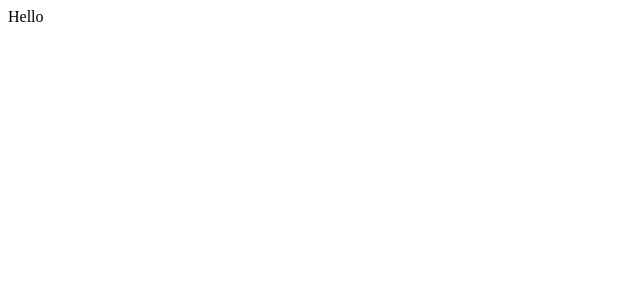
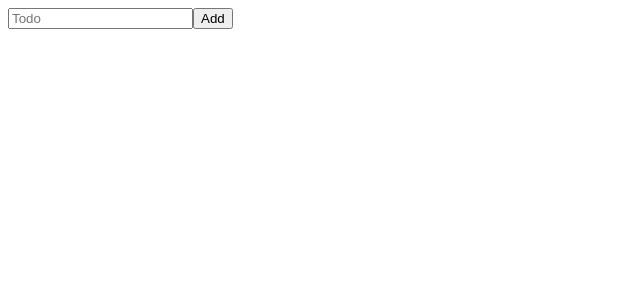
Before and after one commit to CianHub/practicing-react-hooks, a React (Create React App) app: page / in a window 1280 px wide. Shown: the top 300 px of the page, without its empty margins (0-640 px from the left). Built offline with nearby package versions, Linux system fonts and the light colour scheme.

Commit message:
add useState

```diff
--- a/src/components/Todo.js
+++ b/src/components/Todo.js
@@ -1,7 +1,24 @@
-import React from "react";
+import React, { useState } from "react";
 
 const todo = props => {
-  return <div>Hello</div>;
+  const inputState = useState("");
+
+  const inputChangeHandler = event => {
+    inputState[1](event.target.value);
+  };
+  console.log(inputState);
+  return (
+    <React.Fragment>
+      <input
+        type="text"
+        placeholder="Todo"
+        onChange={inputChangeHandler}
+        value={inputState[0]}
+      />
+      <button type="button">Add</button>
+      <ul />
+    </React.Fragment>
+  );
 };
 
 export default todo;
```
